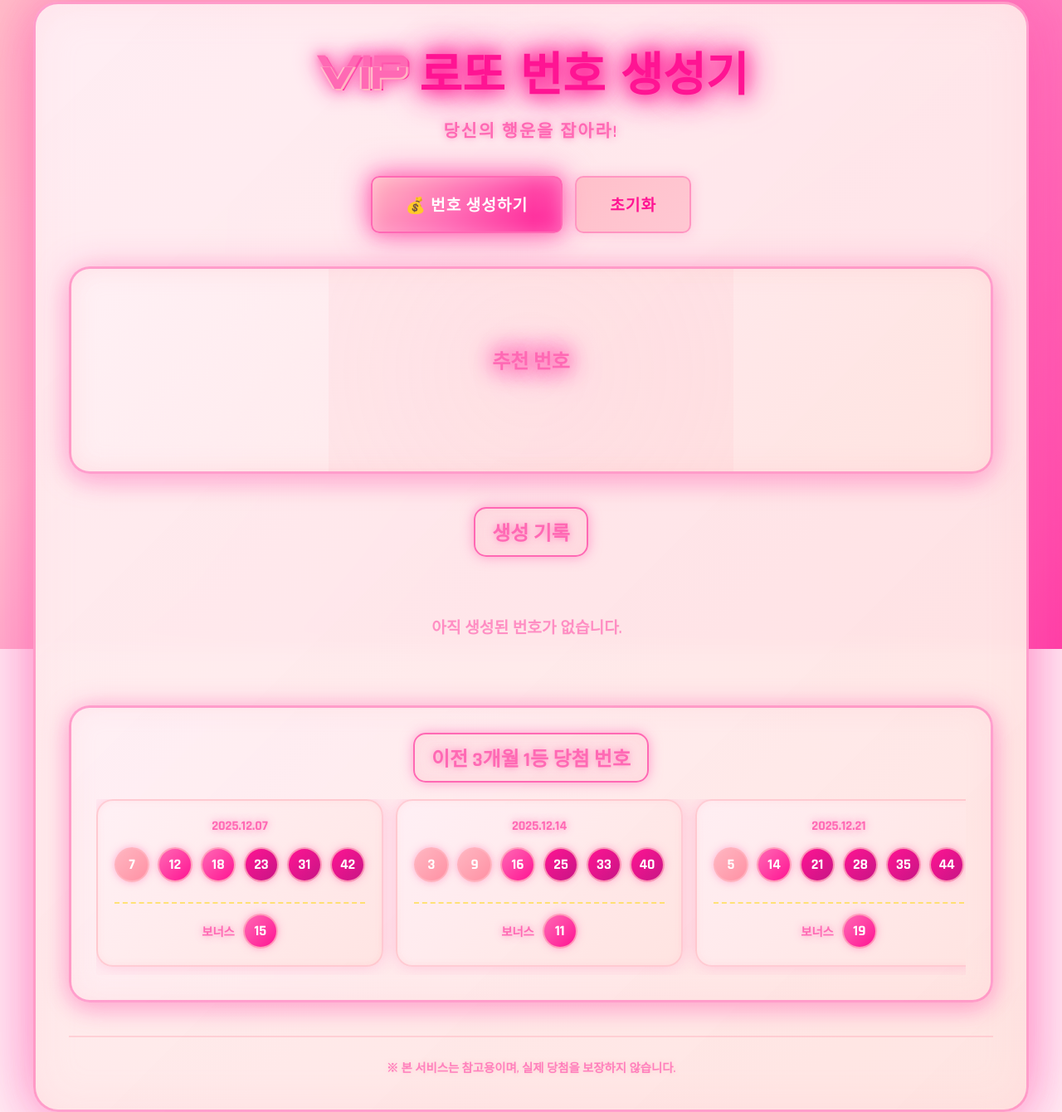
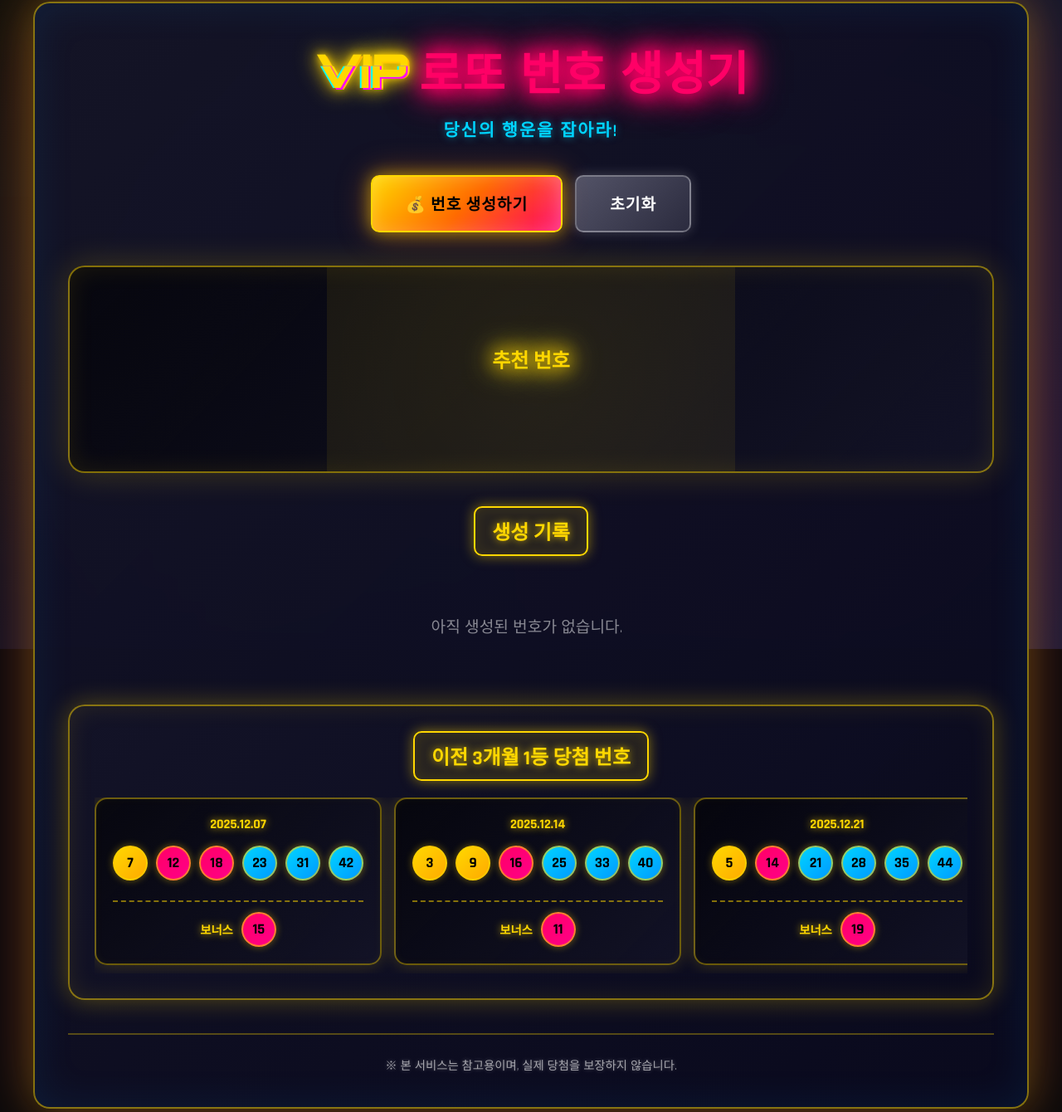
Before and after one commit to hamsterkingit/hamsterlottomaster, a plain HTML site: page index.html in a window 1280 px wide. Shown: the part 18-1358 px from the top of the page at 83% size. Drawn offline with Linux system fonts and the light colour scheme.

Commit message:
Revert to original VIP dark theme with gold neon effects

```diff
--- a/style.css
+++ b/style.css
@@ -6,7 +6,7 @@
 
 body {
     font-family: 'Rajdhani', 'Arial Black', sans-serif;
-    background: #ffeef5;
+    background: #0a0a0a;
     min-height: 100vh;
     display: flex;
     justify-content: center;
@@ -24,10 +24,10 @@ body {
     width: 100%;
     height: 100%;
     background:
-        radial-gradient(circle at 20% 30%, rgba(255, 182, 193, 0.3) 0%, transparent 50%),
-        radial-gradient(circle at 80% 70%, rgba(255, 105, 180, 0.3) 0%, transparent 50%),
-        radial-gradient(circle at 50% 50%, rgba(255, 20, 147, 0.2) 0%, transparent 70%),
-        linear-gradient(135deg, #ffb6c1 0%, #ffc0cb 30%, #ff69b4 60%, #ff1493 100%);
+        radial-gradient(circle at 20% 30%, rgba(255, 215, 0, 0.1) 0%, transparent 50%),
+        radial-gradient(circle at 80% 70%, rgba(255, 0, 100, 0.1) 0%, transparent 50%),
+        radial-gradient(circle at 50% 50%, rgba(0, 150, 255, 0.05) 0%, transparent 70%),
+        linear-gradient(135deg, #0a0a0a 0%, #1a1a2e 50%, #16213e 100%);
     z-index: 0;
     animation: bgPulse 8s ease-in-out infinite;
 }
@@ -45,10 +45,9 @@ body {
     height: 100%;
     z-index: 1;
     background-image:
-        radial-gradient(3px 3px at 20% 30%, rgba(255, 182, 193, 0.5), transparent),
-        radial-gradient(2px 2px at 60% 70%, rgba(255, 105, 180, 0.5), transparent),
-        radial-gradient(1px 1px at 50% 50%, rgba(255, 20, 147, 0.4), transparent),
-        radial-gradient(2px 2px at 80% 20%, rgba(255, 192, 203, 0.4), transparent);
+        radial-gradient(2px 2px at 20% 30%, rgba(255, 215, 0, 0.3), transparent),
+        radial-gradient(2px 2px at 60% 70%, rgba(255, 0, 100, 0.3), transparent),
+        radial-gradient(1px 1px at 50% 50%, rgba(0, 150, 255, 0.3), transparent);
     background-size: 200% 200%;
     animation: particleMove 20s linear infinite;
     pointer-events: none;
@@ -60,20 +59,19 @@ body {
 }
 
 .container {
-    background: linear-gradient(135deg, rgba(255, 240, 245, 0.95) 0%, rgba(255, 228, 225, 0.98) 100%);
-    border-radius: 30px;
+    background: linear-gradient(135deg, rgba(20, 20, 40, 0.95) 0%, rgba(10, 10, 30, 0.98) 100%);
+    border-radius: 20px;
     box-shadow:
-        0 0 50px rgba(255, 105, 180, 0.4),
-        0 0 100px rgba(255, 20, 147, 0.3),
-        inset 0 0 50px rgba(255, 182, 193, 0.2),
-        0 20px 60px rgba(255, 105, 180, 0.2);
+        0 0 50px rgba(255, 215, 0, 0.3),
+        0 0 100px rgba(255, 0, 100, 0.2),
+        inset 0 0 50px rgba(0, 150, 255, 0.1);
     padding: 40px;
     max-width: 1200px;
     width: 100%;
     animation: fadeIn 0.8s ease-in;
     position: relative;
     z-index: 2;
-    border: 3px solid rgba(255, 105, 180, 0.6);
+    border: 2px solid rgba(255, 215, 0, 0.5);
     backdrop-filter: blur(10px);
 }
 
@@ -114,12 +112,12 @@ header {
 
 .glitch {
     position: relative;
-    color: #ff69b4;
+    color: #ffd700;
     text-shadow:
-        0 0 10px #ff69b4,
-        0 0 20px #ff69b4,
-        0 0 30px #ff1493,
-        2px 2px 0px #ff1493;
+        0 0 10px #ffd700,
+        0 0 20px #ffd700,
+        0 0 30px #ffd700,
+        2px 2px 0px #ff6b00;
     animation: glitchText 3s infinite;
 }
 
@@ -135,14 +133,14 @@ header {
 
 .glitch::before {
     left: 2px;
-    text-shadow: -2px 0 #ffb6c1;
+    text-shadow: -2px 0 #ff00ff;
     clip: rect(44px, 450px, 56px, 0);
     animation: glitch-anim 5s infinite linear alternate-reverse;
 }
 
 .glitch::after {
     left: -2px;
-    text-shadow: -2px 0 #ffc0cb, 2px 2px #ffb6c1;
+    text-shadow: -2px 0 #00ffff, 2px 2px #ff00ff;
     animation: glitch-anim 1s infinite linear alternate-reverse;
 }
 
@@ -164,36 +162,36 @@ header {
 }
 
 .title-glow {
-    color: #ff1493;
+    color: #ff0066;
     text-shadow:
-        0 0 10px #ff1493,
-        0 0 20px #ff69b4,
-        0 0 30px #ff1493,
-        0 0 40px #ff69b4;
+        0 0 10px #ff0066,
+        0 0 20px #ff0066,
+        0 0 30px #ff0066,
+        0 0 40px #ff0066;
     animation: pulseGlow 2s ease-in-out infinite;
 }
 
 @keyframes pulseGlow {
     0%, 100% {
         text-shadow:
-            0 0 10px #ff1493,
-            0 0 20px #ff69b4,
-            0 0 30px #ff1493;
+            0 0 10px #ff0066,
+            0 0 20px #ff0066,
+            0 0 30px #ff0066;
     }
     50% {
         text-shadow:
-            0 0 20px #ff1493,
-            0 0 30px #ff69b4,
-            0 0 40px #ff1493,
-            0 0 50px #ff69b4;
+            0 0 20px #ff0066,
+            0 0 30px #ff0066,
+            0 0 40px #ff0066,
+            0 0 50px #ff0066;
     }
 }
 
 .subtitle {
-    color: #ff69b4;
+    color: #00d4ff;
     font-size: 1.3em;
     font-weight: 600;
-    text-shadow: 0 0 10px rgba(255, 105, 180, 0.8);
+    text-shadow: 0 0 10px rgba(0, 212, 255, 0.5);
     letter-spacing: 2px;
 }
 
@@ -221,22 +219,22 @@ button {
 }
 
 .generate-btn {
-    background: linear-gradient(135deg, #ffb6c1 0%, #ff69b4 50%, #ff1493 100%);
-    color: #fff;
+    background: linear-gradient(135deg, #ffd700 0%, #ff6b00 50%, #ff0066 100%);
+    color: #000;
     box-shadow:
-        0 0 20px rgba(255, 105, 180, 0.8),
-        0 0 40px rgba(255, 20, 147, 0.6),
-        inset 0 0 20px rgba(255, 255, 255, 0.3);
-    border: 2px solid #ff69b4;
+        0 0 20px rgba(255, 215, 0, 0.6),
+        0 0 40px rgba(255, 107, 0, 0.4),
+        inset 0 0 20px rgba(255, 255, 255, 0.2);
+    border: 2px solid #ffd700;
     position: relative;
 }
 
 .generate-btn:hover {
     transform: translateY(-3px) scale(1.05);
     box-shadow:
-        0 0 30px rgba(255, 105, 180, 1),
-        0 0 60px rgba(255, 20, 147, 0.8),
-        0 10px 30px rgba(255, 105, 180, 0.5);
+        0 0 30px rgba(255, 215, 0, 0.8),
+        0 0 60px rgba(255, 107, 0, 0.6),
+        0 10px 30px rgba(255, 0, 102, 0.4);
     animation: buttonShake 0.5s ease;
 }
 
@@ -266,22 +264,21 @@ button {
 }
 
 .clear-btn {
-    background: linear-gradient(135deg, rgba(255, 182, 193, 0.8) 0%, rgba(255, 192, 203, 0.8) 100%);
-    color: #ff1493;
-    border: 2px solid rgba(255, 105, 180, 0.5);
-    box-shadow: 0 0 15px rgba(255, 105, 180, 0.3);
-    font-weight: 600;
+    background: linear-gradient(135deg, rgba(100, 100, 120, 0.8) 0%, rgba(50, 50, 70, 0.8) 100%);
+    color: #fff;
+    border: 2px solid rgba(255, 255, 255, 0.3);
+    box-shadow: 0 0 15px rgba(255, 255, 255, 0.2);
 }
 
 .clear-btn:hover {
-    background: linear-gradient(135deg, rgba(255, 192, 203, 0.9) 0%, rgba(255, 182, 193, 0.9) 100%);
+    background: linear-gradient(135deg, rgba(120, 120, 140, 0.9) 0%, rgba(70, 70, 90, 0.9) 100%);
     transform: translateY(-2px);
-    box-shadow: 0 0 25px rgba(255, 105, 180, 0.5);
+    box-shadow: 0 0 25px rgba(255, 255, 255, 0.3);
 }
 
 .result-container {
-    background: linear-gradient(135deg, rgba(255, 240, 245, 0.9) 0%, rgba(255, 228, 225, 0.9) 100%);
-    border-radius: 25px;
+    background: linear-gradient(135deg, rgba(0, 0, 0, 0.6) 0%, rgba(20, 20, 40, 0.8) 100%);
+    border-radius: 20px;
     padding: 40px;
     margin-bottom: 30px;
     text-align: center;
@@ -290,11 +287,10 @@ button {
     flex-direction: column;
     justify-content: center;
     align-items: center;
-    border: 3px solid rgba(255, 105, 180, 0.6);
+    border: 2px solid rgba(255, 215, 0, 0.5);
     box-shadow:
-        inset 0 0 30px rgba(255, 182, 193, 0.3),
-        0 0 40px rgba(255, 105, 180, 0.4),
-        0 10px 30px rgba(255, 20, 147, 0.2);
+        inset 0 0 30px rgba(255, 215, 0, 0.1),
+        0 0 40px rgba(255, 215, 0, 0.2);
     position: relative;
     overflow: hidden;
 }
@@ -306,7 +302,7 @@ button {
     left: -50%;
     width: 200%;
     height: 200%;
-    background: radial-gradient(circle, rgba(255, 182, 193, 0.2) 0%, transparent 70%);
+    background: radial-gradient(circle, rgba(255, 215, 0, 0.1) 0%, transparent 70%);
     animation: rotate 20s linear infinite;
 }
 
@@ -324,25 +320,25 @@ button {
 }
 
 .label-glow {
-    color: #ff69b4;
+    color: #ffd700;
     text-shadow:
-        0 0 10px #ff69b4,
-        0 0 20px #ff1493,
-        0 0 30px #ff69b4;
+        0 0 10px #ffd700,
+        0 0 20px #ffd700,
+        0 0 30px #ffd700;
     animation: labelPulse 2s ease-in-out infinite;
 }
 
 @keyframes labelPulse {
     0%, 100% {
         text-shadow:
-            0 0 10px #ff69b4,
-            0 0 20px #ff1493;
+            0 0 10px #ffd700,
+            0 0 20px #ffd700;
     }
     50% {
         text-shadow:
-            0 0 20px #ff69b4,
-            0 0 30px #ff1493,
-            0 0 40px #ff69b4;
+            0 0 20px #ffd700,
+            0 0 30px #ffd700,
+            0 0 40px #ffd700;
     }
 }
 
@@ -365,13 +361,13 @@ button {
     justify-content: center;
     font-size: 1.8em;
     font-weight: 900;
-    color: #fff;
+    color: #000;
     box-shadow:
-        0 0 20px rgba(255, 105, 180, 0.8),
-        0 0 40px rgba(255, 20, 147, 0.6),
-        inset 0 0 20px rgba(255, 255, 255, 0.4);
+        0 0 20px rgba(255, 215, 0, 0.8),
+        0 0 40px rgba(255, 107, 0, 0.6),
+        inset 0 0 20px rgba(255, 255, 255, 0.3);
     animation: popIn 0.6s ease-out, ballGlow 2s ease-in-out infinite;
-    border: 3px solid rgba(255, 182, 193, 0.9);
+    border: 3px solid rgba(255, 215, 0, 0.8);
     position: relative;
     cursor: pointer;
     transition: all 0.3s ease;
@@ -380,9 +376,9 @@ button {
 .number-ball:hover {
     transform: scale(1.2) rotate(5deg);
     box-shadow:
-        0 0 30px rgba(255, 105, 180, 1),
-        0 0 60px rgba(255, 20, 147, 0.8),
-        0 0 80px rgba(255, 182, 193, 0.6);
+        0 0 30px rgba(255, 215, 0, 1),
+        0 0 60px rgba(255, 107, 0, 0.8),
+        0 0 80px rgba(255, 0, 102, 0.6);
     z-index: 10;
 }
 
@@ -403,33 +399,33 @@ button {
 @keyframes ballGlow {
     0%, 100% {
         box-shadow:
-            0 0 20px rgba(255, 105, 180, 0.8),
-            0 0 40px rgba(255, 20, 147, 0.6);
+            0 0 20px rgba(255, 215, 0, 0.8),
+            0 0 40px rgba(255, 107, 0, 0.6);
     }
     50% {
         box-shadow:
-            0 0 30px rgba(255, 105, 180, 1),
-            0 0 60px rgba(255, 20, 147, 0.8),
-            0 0 80px rgba(255, 182, 193, 0.6);
+            0 0 30px rgba(255, 215, 0, 1),
+            0 0 60px rgba(255, 107, 0, 0.8),
+            0 0 80px rgba(255, 0, 102, 0.6);
     }
 }
 
 .number-ball.low {
-    background: linear-gradient(135deg, #ffb6c1 0%, #ff91a4 50%, #ff69b4 100%);
+    background: linear-gradient(135deg, #ffd700 0%, #ffaa00 50%, #ff8800 100%);
 }
 
 .number-ball.mid {
-    background: linear-gradient(135deg, #ff69b4 0%, #ff1493 50%, #dc143c 100%);
+    background: linear-gradient(135deg, #ff0066 0%, #ff0088 50%, #ff00aa 100%);
 }
 
 .number-ball.high {
-    background: linear-gradient(135deg, #ff1493 0%, #c71585 50%, #8b008b 100%);
+    background: linear-gradient(135deg, #00d4ff 0%, #0099ff 50%, #0066ff 100%);
 }
 
 .bonus-container {
     margin-top: 30px;
     padding-top: 30px;
-    border-top: 2px dashed rgba(255, 105, 180, 0.6);
+    border-top: 2px dashed rgba(255, 215, 0, 0.5);
     width: 100%;
     z-index: 1;
     position: relative;
@@ -451,7 +447,7 @@ button {
 }
 
 .section-title {
-    color: #ff69b4;
+    color: #ffd700;
     margin-bottom: 20px;
     font-size: 1.5em;
     font-weight: 700;
@@ -461,13 +457,13 @@ button {
 .title-border {
     display: inline-block;
     padding: 10px 20px;
-    border: 2px solid #ff69b4;
-    border-radius: 15px;
-    background: rgba(255, 182, 193, 0.2);
+    border: 2px solid #ffd700;
+    border-radius: 10px;
+    background: rgba(255, 215, 0, 0.1);
     box-shadow:
-        0 0 15px rgba(255, 105, 180, 0.6),
-        inset 0 0 15px rgba(255, 182, 193, 0.2);
-    text-shadow: 0 0 10px rgba(255, 105, 180, 0.8);
+        0 0 15px rgba(255, 215, 0, 0.5),
+        inset 0 0 15px rgba(255, 215, 0, 0.1);
+    text-shadow: 0 0 10px rgba(255, 215, 0, 0.8);
 }
 
 .history {
@@ -477,26 +473,26 @@ button {
 }
 
 .history-item {
-    background: linear-gradient(135deg, rgba(255, 240, 245, 0.9) 0%, rgba(255, 228, 225, 0.9) 100%);
-    border-radius: 20px;
+    background: linear-gradient(135deg, rgba(20, 20, 40, 0.8) 0%, rgba(10, 10, 30, 0.9) 100%);
+    border-radius: 15px;
     padding: 20px;
     margin-bottom: 15px;
     display: flex;
     align-items: center;
     gap: 15px;
     animation: slideIn 0.4s ease-out;
-    border: 2px solid rgba(255, 182, 193, 0.5);
+    border: 2px solid rgba(255, 215, 0, 0.3);
     box-shadow:
-        0 0 15px rgba(255, 105, 180, 0.3),
-        inset 0 0 10px rgba(255, 182, 193, 0.2);
+        0 0 15px rgba(255, 215, 0, 0.2),
+        inset 0 0 10px rgba(255, 215, 0, 0.05);
     transition: all 0.3s ease;
 }
 
 .history-item:hover {
-    border-color: rgba(255, 105, 180, 0.8);
+    border-color: rgba(255, 215, 0, 0.6);
     box-shadow:
-        0 0 25px rgba(255, 105, 180, 0.5),
-        inset 0 0 15px rgba(255, 182, 193, 0.3);
+        0 0 25px rgba(255, 215, 0, 0.4),
+        inset 0 0 15px rgba(255, 215, 0, 0.1);
     transform: translateX(5px);
 }
 
@@ -527,40 +523,39 @@ button {
     justify-content: center;
     font-size: 1em;
     font-weight: 700;
-    color: #fff;
-    border: 2px solid rgba(255, 182, 193, 0.8);
-    box-shadow: 0 0 10px rgba(255, 105, 180, 0.5);
+    color: #000;
+    border: 2px solid rgba(255, 215, 0, 0.6);
+    box-shadow: 0 0 10px rgba(255, 215, 0, 0.4);
 }
 
 .history-number.low {
-    background: linear-gradient(135deg, #ffb6c1 0%, #ff91a4 100%);
+    background: linear-gradient(135deg, #ffd700 0%, #ffaa00 100%);
 }
 
 .history-number.mid {
-    background: linear-gradient(135deg, #ff69b4 0%, #ff1493 100%);
+    background: linear-gradient(135deg, #ff0066 0%, #ff0088 100%);
 }
 
 .history-number.high {
-    background: linear-gradient(135deg, #ff1493 0%, #c71585 100%);
+    background: linear-gradient(135deg, #00d4ff 0%, #0099ff 100%);
 }
 
 .history-bonus {
     font-size: 1em;
-    color: #ff69b4;
+    color: #ffd700;
     font-weight: 700;
-    text-shadow: 0 0 10px rgba(255, 105, 180, 0.8);
+    text-shadow: 0 0 10px rgba(255, 215, 0, 0.8);
 }
 
 .reference-section {
-    background: linear-gradient(135deg, rgba(255, 240, 245, 0.95) 0%, rgba(255, 228, 225, 0.98) 100%);
-    border-radius: 25px;
+    background: linear-gradient(135deg, rgba(20, 20, 40, 0.95) 0%, rgba(10, 10, 30, 0.98) 100%);
+    border-radius: 20px;
     padding: 30px;
     margin-top: 30px;
-    border: 3px solid rgba(255, 105, 180, 0.6);
+    border: 2px solid rgba(255, 215, 0, 0.5);
     box-shadow:
-        0 0 30px rgba(255, 105, 180, 0.4),
-        inset 0 0 30px rgba(255, 182, 193, 0.2),
-        0 10px 30px rgba(255, 20, 147, 0.2);
+        0 0 30px rgba(255, 215, 0, 0.3),
+        inset 0 0 30px rgba(255, 215, 0, 0.1);
     width: 100%;
     backdrop-filter: blur(10px);
 }
@@ -580,28 +575,28 @@ button {
 }
 
 .reference-data::-webkit-scrollbar-track {
-    background: rgba(255, 240, 245, 0.5);
+    background: rgba(20, 20, 40, 0.5);
     border-radius: 10px;
 }
 
 .reference-data::-webkit-scrollbar-thumb {
-    background: linear-gradient(135deg, #ffb6c1 0%, #ff69b4 100%);
+    background: linear-gradient(135deg, #ffd700 0%, #ff6b00 100%);
     border-radius: 10px;
-    box-shadow: 0 0 10px rgba(255, 105, 180, 0.6);
+    box-shadow: 0 0 10px rgba(255, 215, 0, 0.5);
 }
 
 .reference-data::-webkit-scrollbar-thumb:hover {
-    background: linear-gradient(135deg, #ff69b4 0%, #ff1493 100%);
+    background: linear-gradient(135deg, #ff6b00 0%, #ff0066 100%);
 }
 
 .reference-item {
-    background: linear-gradient(135deg, rgba(255, 240, 245, 0.9) 0%, rgba(255, 228, 225, 0.9) 100%);
-    border-radius: 20px;
+    background: linear-gradient(135deg, rgba(0, 0, 0, 0.6) 0%, rgba(20, 20, 40, 0.8) 100%);
+    border-radius: 15px;
     padding: 20px;
-    border: 2px solid rgba(255, 182, 193, 0.6);
+    border: 2px solid rgba(255, 215, 0, 0.4);
     box-shadow:
-        0 0 20px rgba(255, 105, 180, 0.3),
-        inset 0 0 10px rgba(255, 182, 193, 0.2);
+        0 0 20px rgba(255, 215, 0, 0.2),
+        inset 0 0 10px rgba(255, 215, 0, 0.05);
     animation: slideIn 0.4s ease-out;
     flex-shrink: 0;
     min-width: 300px;
@@ -611,20 +606,20 @@ button {
 }
 
 .reference-item:hover {
-    border-color: rgba(255, 105, 180, 0.9);
+    border-color: rgba(255, 215, 0, 0.7);
     box-shadow:
-        0 0 30px rgba(255, 105, 180, 0.5),
-        inset 0 0 15px rgba(255, 182, 193, 0.3);
+        0 0 30px rgba(255, 215, 0, 0.4),
+        inset 0 0 15px rgba(255, 215, 0, 0.1);
     transform: translateY(-5px);
 }
 
 .reference-date {
-    color: #ff69b4;
+    color: #ffd700;
     font-weight: 700;
     font-size: 1em;
     margin-bottom: 15px;
     text-align: center;
-    text-shadow: 0 0 10px rgba(255, 105, 180, 0.8);
+    text-shadow: 0 0 10px rgba(255, 215, 0, 0.8);
 }
 
 .reference-numbers {
@@ -647,10 +642,10 @@ button {
 
 .reference-bonus::before {
     content: '보너스';
-    color: #ff69b4;
+    color: #ffd700;
     font-size: 0.9em;
     font-weight: 700;
-    text-shadow: 0 0 10px rgba(255, 105, 180, 0.8);
+    text-shadow: 0 0 10px rgba(255, 215, 0, 0.8);
 }
 
 .reference-number {
@@ -662,44 +657,42 @@ button {
     justify-content: center;
     font-size: 1.1em;
     font-weight: 700;
-    color: #fff;
-    border: 2px solid rgba(255, 182, 193, 0.8);
-    box-shadow: 0 0 10px rgba(255, 105, 180, 0.5);
+    color: #000;
+    border: 2px solid rgba(255, 215, 0, 0.6);
+    box-shadow: 0 0 10px rgba(255, 215, 0, 0.4);
     flex-shrink: 0;
 }
 
 .reference-number.low {
-    background: linear-gradient(135deg, #ffb6c1 0%, #ff91a4 100%);
+    background: linear-gradient(135deg, #ffd700 0%, #ffaa00 100%);
 }
 
 .reference-number.mid {
-    background: linear-gradient(135deg, #ff69b4 0%, #ff1493 100%);
+    background: linear-gradient(135deg, #ff0066 0%, #ff0088 100%);
 }
 
 .reference-number.high {
-    background: linear-gradient(135deg, #ff1493 0%, #c71585 100%);
+    background: linear-gradient(135deg, #00d4ff 0%, #0099ff 100%);
 }
 
 footer {
     text-align: center;
     margin-top: 40px;
     padding-top: 25px;
-    border-top: 2px solid rgba(255, 182, 193, 0.5);
+    border-top: 2px solid rgba(255, 215, 0, 0.3);
 }
 
 .disclaimer {
-    color: rgba(255, 105, 180, 0.8);
+    color: rgba(255, 255, 255, 0.6);
     font-size: 0.9em;
-    text-shadow: 0 0 5px rgba(255, 182, 193, 0.5);
-    font-weight: 600;
+    text-shadow: 0 0 5px rgba(255, 255, 255, 0.3);
 }
 
 .empty-state {
-    color: rgba(255, 105, 180, 0.7);
+    color: rgba(255, 255, 255, 0.5);
     font-size: 1.2em;
     padding: 50px;
     text-align: center;
-    font-weight: 600;
 }
 
 /* 스크롤바 스타일링 */
@@ -708,18 +701,18 @@ footer {
 }
 
 .history::-webkit-scrollbar-track {
-    background: rgba(255, 240, 245, 0.5);
+    background: rgba(20, 20, 40, 0.5);
     border-radius: 10px;
 }
 
 .history::-webkit-scrollbar-thumb {
-    background: linear-gradient(135deg, #ffb6c1 0%, #ff69b4 100%);
+    background: linear-gradient(135deg, #ffd700 0%, #ff6b00 100%);
     border-radius: 10px;
-    box-shadow: 0 0 10px rgba(255, 105, 180, 0.6);
+    box-shadow: 0 0 10px rgba(255, 215, 0, 0.5);
 }
 
 .history::-webkit-scrollbar-thumb:hover {
-    background: linear-gradient(135deg, #ff69b4 0%, #ff1493 100%);
+    background: linear-gradient(135deg, #ff6b00 0%, #ff0066 100%);
 }
 
 /* 반응형 디자인 */
```
